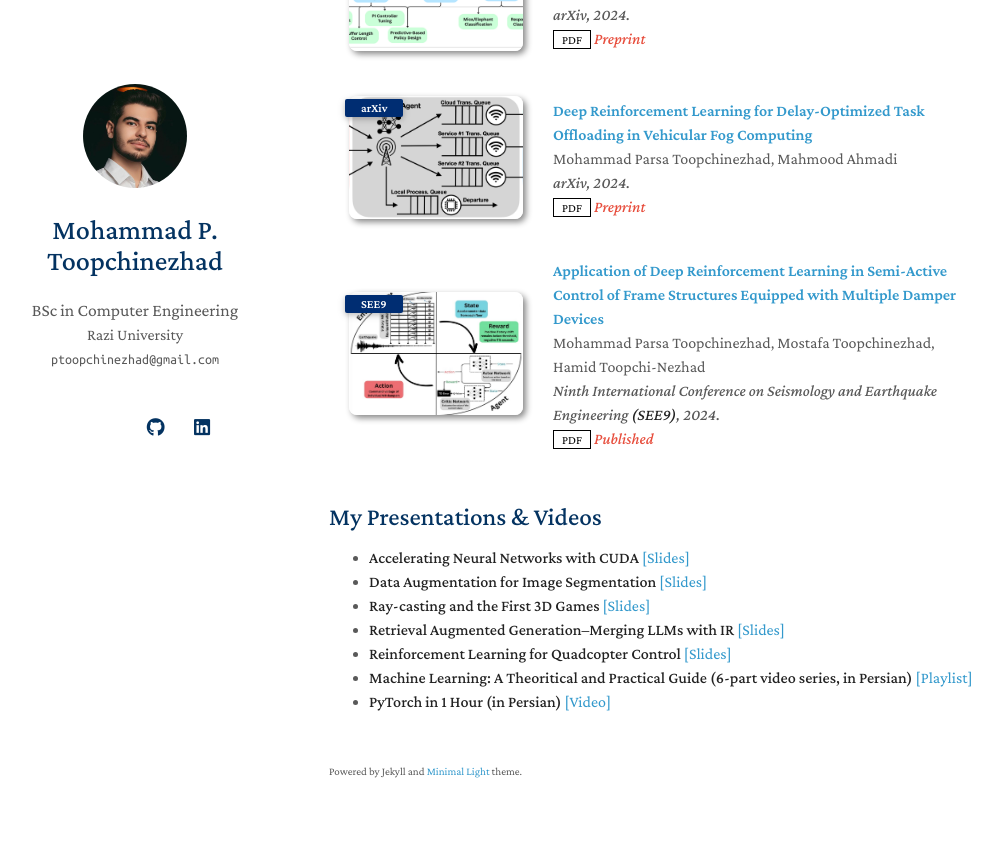
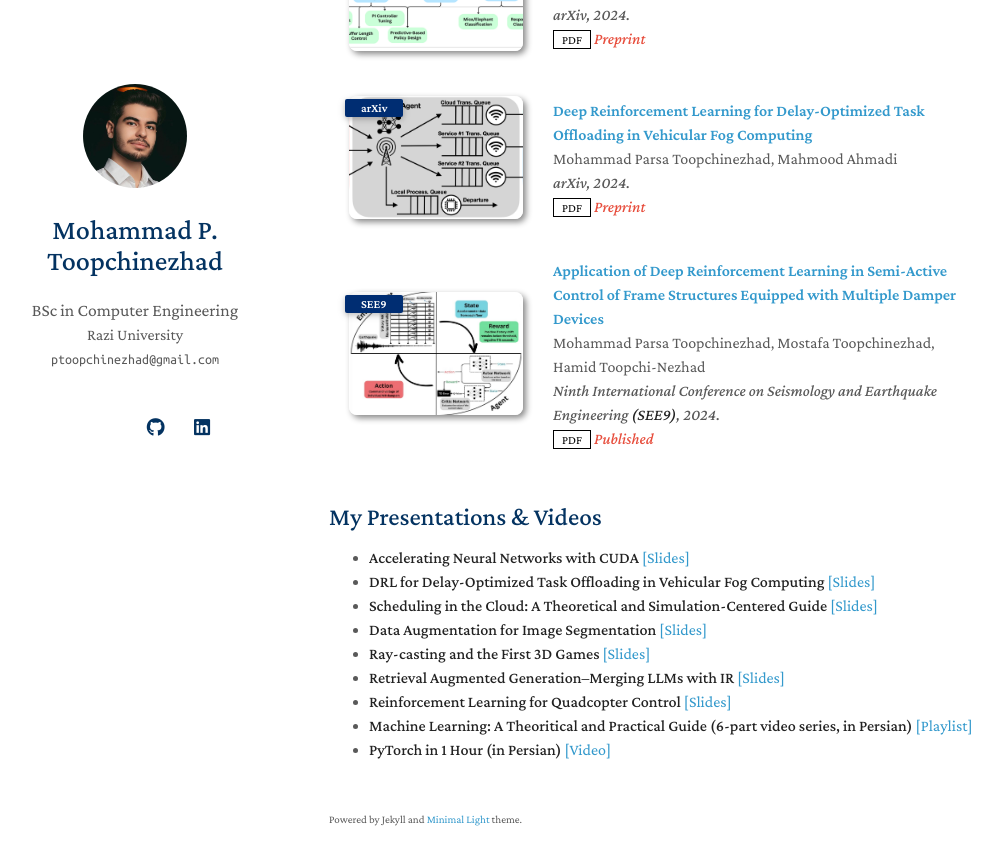
Before and after one commit to Procedurally-Generated-Human/Procedurally-Generated-Human.github.io, a Jekyll site: the page built from index.md, in a window 1280 px wide and 900 px high, scrolled down 539 px. Shown: the top 865 px of the window, without its empty margins (141-1143 px from the left). Built offline with Jekyll 4.4.1, drawn with Linux system fonts in a browser that asks for light colours; a style sheet for code colours, icons or effects is not loaded; our own code applies the rules of GitHub Pages for plain Markdown files.

Commit message:
Update index.md

```diff
--- a/index.md
+++ b/index.md
@@ -24,6 +24,8 @@ The info on this page is probably outdated. Please refer to my CV for the latest
 ## My Presentations & Videos
 
 - **Accelerating Neural Networks with CUDA** <a href="https://procedurally-generated-human.github.io/assets/files/slides/CuDNN-Presentation.pdf">[Slides]</a>
+- **DRL for Delay-Optimized Task Offloading in Vehicular Fog Computing** <a href="https://procedurally-generated-human.github.io/assets/files/slides/VFCRL-Presentation.pdf">[Slides]</a>
+- **Scheduling in the Cloud: A Theoretical and Simulation-Centered Guide** <a href="https://procedurally-generated-human.github.io/assets/files/slides/Cloud-Presentation.pdf">[Slides]</a>
 - **Data Augmentation for Image Segmentation** <a href="https://procedurally-generated-human.github.io/assets/files/slides/Segmentation-Presentation.pdf">[Slides]</a>
 - **Ray-casting and the First 3D Games** <a href="https://procedurally-generated-human.github.io/assets/files/slides/Raycasting-Presentation.pdf">[Slides]</a>
 - **Retrieval Augmented Generation--Merging LLMs with IR** <a href="https://procedurally-generated-human.github.io/assets/files/slides/RAG-Presentation.pdf">[Slides]</a>
```
